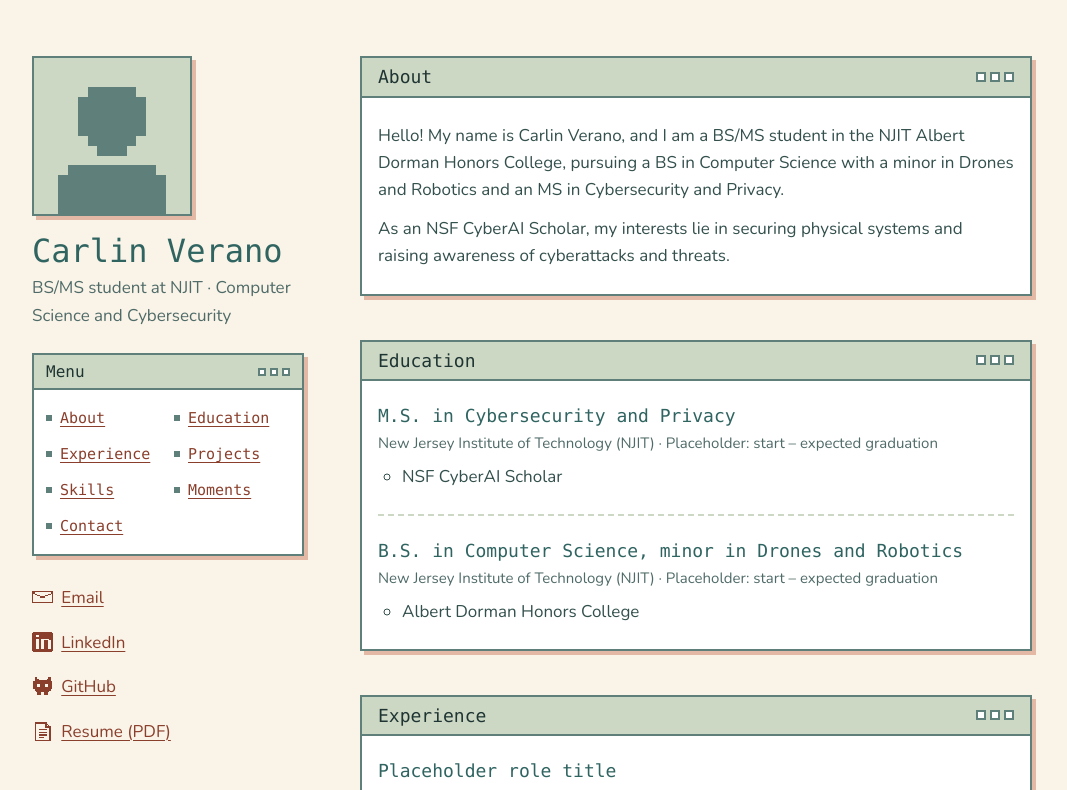
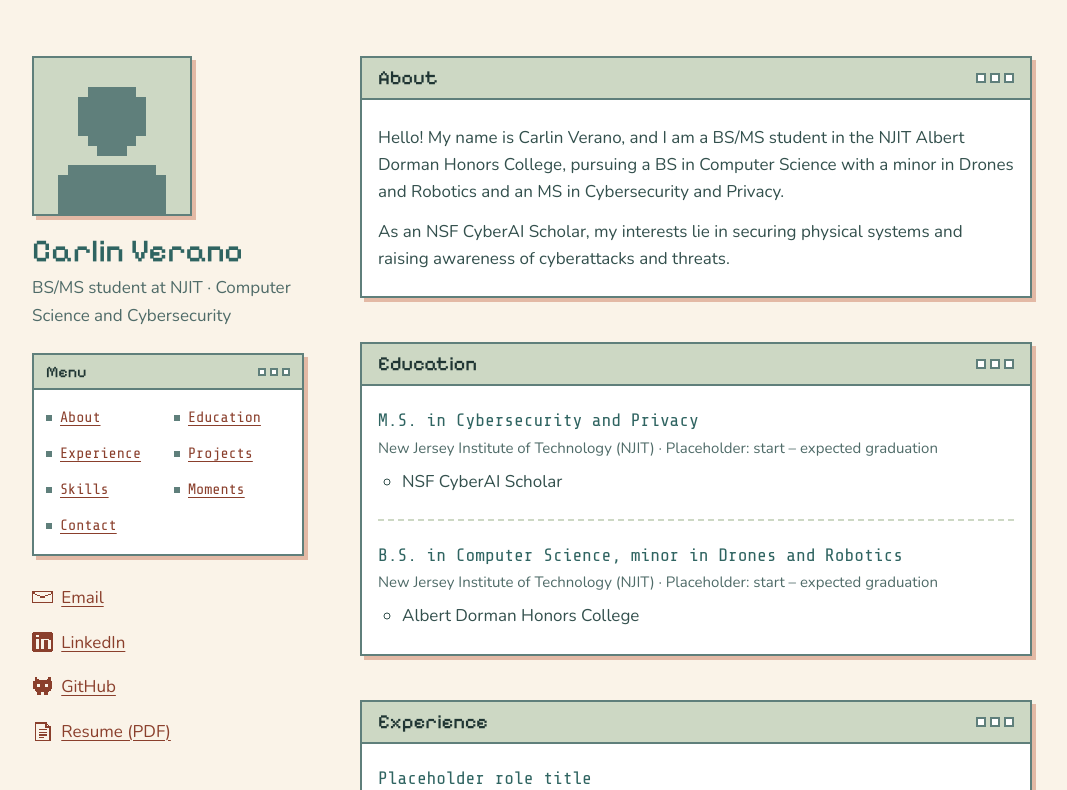
Before and after one commit to carlinnv/Portfolio, a React (Vite) app: page / in a window 1280 px wide. Shown: the top 790 px of the page, without its empty margins (108-1175 px from the left). Built offline with nearby package versions, Linux system fonts and the light colour scheme.

Commit message:
feat: add custom fonts and update styles for improved typography

```diff
--- a/package.json
+++ b/package.json
@@ -13,6 +13,8 @@
   },
   "dependencies": {
     "@fontsource/nunito": "^5.3.0",
+    "@fontsource/pixelify-sans": "^5.3.0",
+    "@fontsource/share-tech-mono": "^5.3.0",
     "react": "^19.3.1",
     "react-dom": "^19.3.1"
   },
--- a/src/main.tsx
+++ b/src/main.tsx
@@ -3,6 +3,8 @@ import { createRoot } from 'react-dom/client'
 // Self-hosted fonts (bundled at build time, no requests to font CDNs).
 import '@fontsource/nunito/400.css'
 import '@fontsource/nunito/700.css'
+import '@fontsource/pixelify-sans/500.css'
+import '@fontsource/share-tech-mono/400.css'
 import './styles/tokens.css'
 import './styles/base.css'
 import './styles/layout.css'
--- a/src/styles/base.css
+++ b/src/styles/base.css
@@ -28,6 +28,13 @@ h3 {
   font-family: var(--font-display);
   font-weight: 400;
   line-height: 1.2;
+}
+
+/* Your name and window titles use the pixel heading font. */
+h1,
+h2 {
+  font-family: var(--font-heading);
+  font-weight: var(--font-heading-weight);
 }
 
 h1 {
--- a/src/styles/components.css
+++ b/src/styles/components.css
@@ -33,9 +33,10 @@
 .card__titlebar h2,
 .card__title {
   margin: 0;
-  font-family: var(--font-display);
+  font-family: var(--font-heading);
+  font-weight: var(--font-heading-weight);
   color: var(--color-titlebar-text);
-  font-size: 1.125rem;
+  font-size: 1.25rem; /* 20px */
 }
 
 /* Three small decorative "window buttons". */
--- a/src/styles/tokens.css
+++ b/src/styles/tokens.css
@@ -32,7 +32,11 @@
   --color-focus: #8a3f2c; /* keyboard focus outline */
 
   /* ---------- Fonts ---------- */
-  /* Headings, labels, and nav: retro monospace. */
+  /* Your name and window titles: soft pixel font. */
+  --font-heading:
+    'Pixelify Sans', ui-monospace, 'Cascadia Mono', Consolas, monospace;
+  --font-heading-weight: 500;
+  /* Menu links, tags, dates, and entry titles: retro monospace. */
   --font-display:
     'Share Tech Mono', ui-monospace, 'Cascadia Mono', Consolas, monospace;
   /* Body text: rounded but readable sans-serif. */
```
Also changed, not shown: 2 other files (tests, documents, lock files or other folders).
